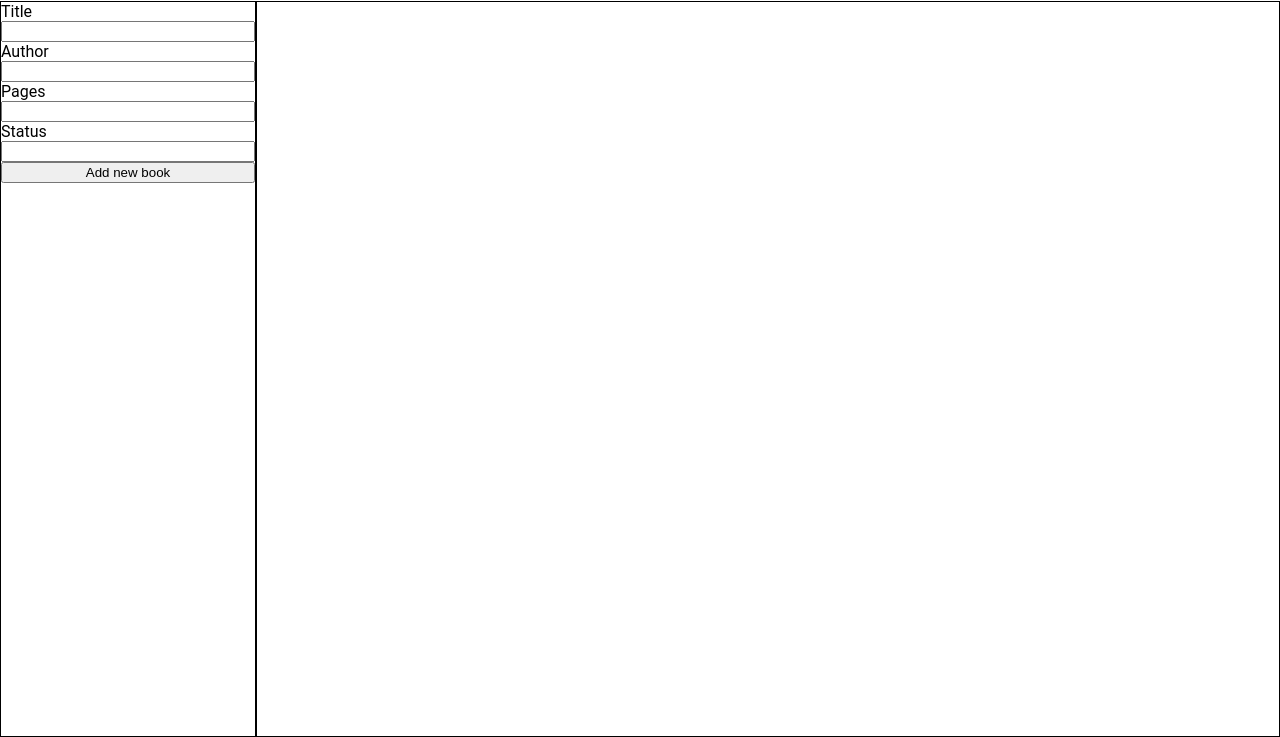
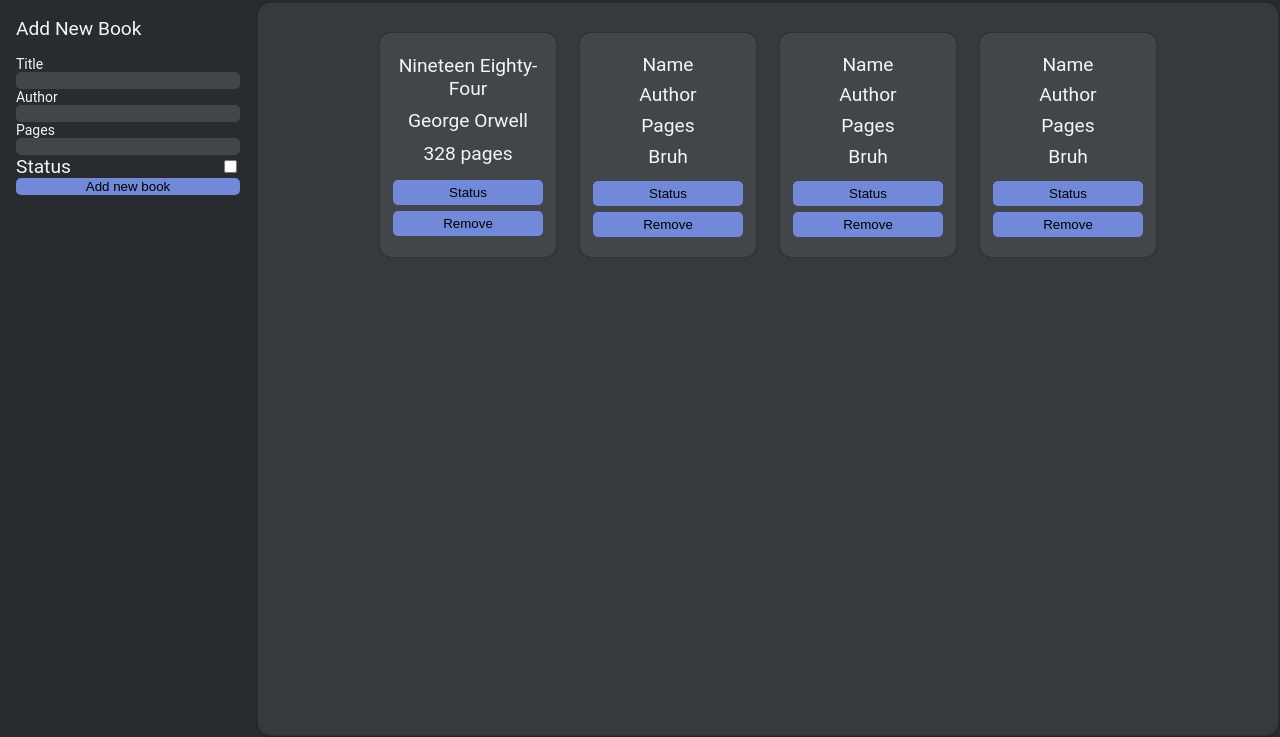
Before and after one commit to Kallestrasz/Odin-Library, a plain HTML site: page index.html in a window 1280 px wide. Shown: the part 63-800 px from the top of the page. Drawn offline with Linux system fonts and the light colour scheme.

Commit message:
Add general style and book-card elements + styles

```diff
--- a/index.html
+++ b/index.html
@@ -10,19 +10,70 @@
 	<body>
 		<header><div>The Great Library of Odin</div></header>
 		<add-panel>
-			<form name="forma">
+			<div class="form-title">Add New Book</div>
+			<form name="form">
+				<div class="label-wrapper">
 					<label for="title"> Title </label>
 					<input type="text" name="title" id="title" />
+				</div>
+				<div class="label-wrapper">
 					<label for="author"> Author </label>
 					<input type="text" name="author" id="author" />
+				</div>
+				<div class="label-wrapper">
 					<label for="pages"> Pages </label>
 					<input type="text" name="pages" id="pages" />
+				</div>
+				<div class="status-container">
 					<label for="status"> Status </label>
-				<input type="text" name="status" id="status" />
+					<input type="checkbox" name="status" id="status" />
+				</div>
 				<button name="input">Add new book</button>
 			</form>
 		</add-panel>
-		<main></main>
+		<main>
+			<div class="flex-container">
+				<div class="book-card">
+					<div>Nineteen Eighty-Four</div>
+					<div>George Orwell</div>
+					<div>328 pages</div>
+					<div class="button-container">
+						<button class="card-button" id="status-button">Status</button>
+						<button class="card-button" id="remove-button">Remove</button>
+					</div>
+				</div>
+				<div class="book-card">
+					<div>Name</div>
+					<div>Author</div>
+					<div>Pages</div>
+					<div>Bruh</div>
+					<div class="button-container">
+						<button class="card-button" id="status-button">Status</button>
+						<button class="card-button" id="remove-button">Remove</button>
+					</div>
+				</div>
+				<div class="book-card">
+					<div>Name</div>
+					<div>Author</div>
+					<div>Pages</div>
+					<div>Bruh</div>
+					<div class="button-container">
+						<button class="card-button" id="status-button">Status</button>
+						<button class="card-button" id="remove-button">Remove</button>
+					</div>
+				</div>
+				<div class="book-card">
+					<div>Name</div>
+					<div>Author</div>
+					<div>Pages</div>
+					<div>Bruh</div>
+					<div class="button-container">
+						<button class="card-button" id="status-button">Status</button>
+						<button class="card-button" id="remove-button">Remove</button>
+					</div>
+				</div>
+			</div>
+		</main>
 	</body>
 	<script src="script.js" defer></script>
 </html>
--- a/script.js
+++ b/script.js
@@ -1,9 +1,12 @@
-let form = document.forms.forma;
+let form = document.forms.form;
 let titleInput = form.elements.title;
 let authorInput = form.elements.author;
 let pagesInput = form.elements.pages;
 let statusInput = form.elements.status;
-let button = form.elements.input;
+
+const container = document.querySelector("main");
+let card = document.querySelector("book-card");
+
 
 let myLibrary = [{
     title: "Nineteen Eighty-Four",
@@ -29,6 +32,8 @@ function addBookToLibrary() {
     let status = statusInput.value;
     let newBook = new Book(title, author, pages, status);
     myLibrary.push(newBook);
+    // container.append(card);
+    console.log("tyhujiko");
 }
 
 form.addEventListener('submit', addBookToLibrary());
--- a/style.css
+++ b/style.css
@@ -9,18 +9,26 @@ body {
     overflow-y: auto;
     grid-template-rows: 4rem 10fr;
     grid-template-columns: 16rem 10fr;
+    background-color: #282b30;
+    color: whitesmoke;
+    font-size: larger;
 }
 
 header{
+    color: #7289da;
     display: flex;
     align-items: center;
     justify-content: center;
-    font-size: 32px;
+    font-size: 38px;
     grid-column: 1/3;
+
 }
 
 add-panel{
-    border: solid black 1px;
+    display: flex;
+    flex-direction: column;
+    gap: 1rem;
+    padding: 1rem;
 }
 
 form{
@@ -28,6 +36,75 @@ form{
     flex-direction: column;
 }
 
+.status-container{
+    display: flex;
+    justify-content: space-between;
+}
+
+.label-wrapper{
+    display: flex;
+    flex-direction: column;
+    font-size: 14px;
+}
+
 main{
-    border: solid black 1px;
+    background-color: #36393e;
+    border-radius: 15px;
+    display: flex;
+    justify-content: center;
+    box-shadow: inset black 0px 0px 3px;
 }
+
+.flex-container{
+    display: flex;
+    flex-wrap: wrap;
+    border-radius: 5px;
+    gap: 1.5rem;
+    padding: 2rem;
+    height: min-content;
+}
+
+.book-card{
+    background-color: #424549;
+    box-shadow: black 0px 0px 1px;
+    height: 12rem;
+    width: 9rem;
+    padding: 1rem;
+    border-radius: 10px;
+    display: flex;
+    flex-direction: column;
+    justify-content: space-around;
+    align-items: center;
+    text-align: center;
+}
+
+.card-button{
+    margin-top: 6px;
+    background-color:#7289da;
+    border: none;
+    border-radius: 5px;
+    width: 150px;
+    height: 25px;
+}
+
+button{
+    background-color:#7289da;
+    border: none;
+    border-radius: 5px;
+}
+
+button:hover {
+    cursor: pointer;
+    background-color: #6173b3;
+}
+
+button:active {
+    background-color: #4b5783;
+}
+
+
+input[type=text]{
+    background-color: #424549;
+    border: none;
+    border-radius: 5px;
+}
```
Lines whose indentation alone changed are shown as unchanged.
